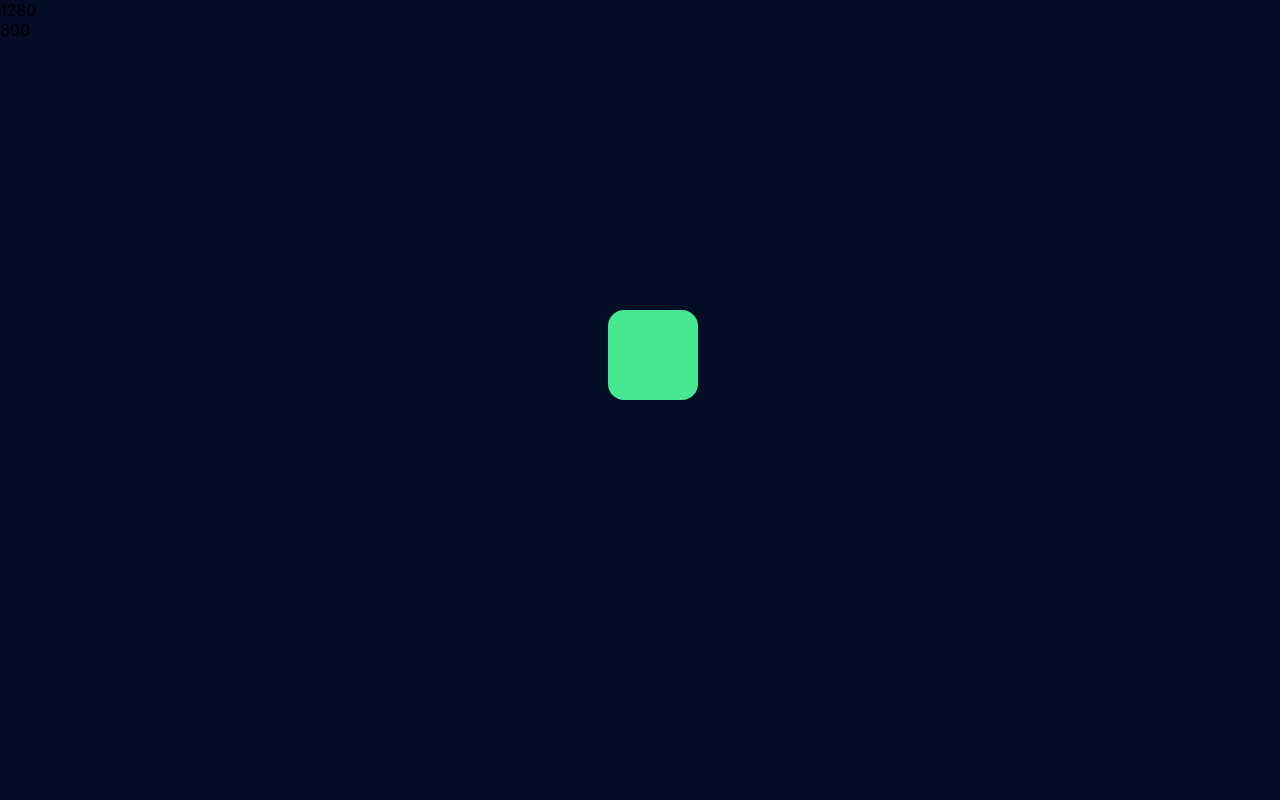
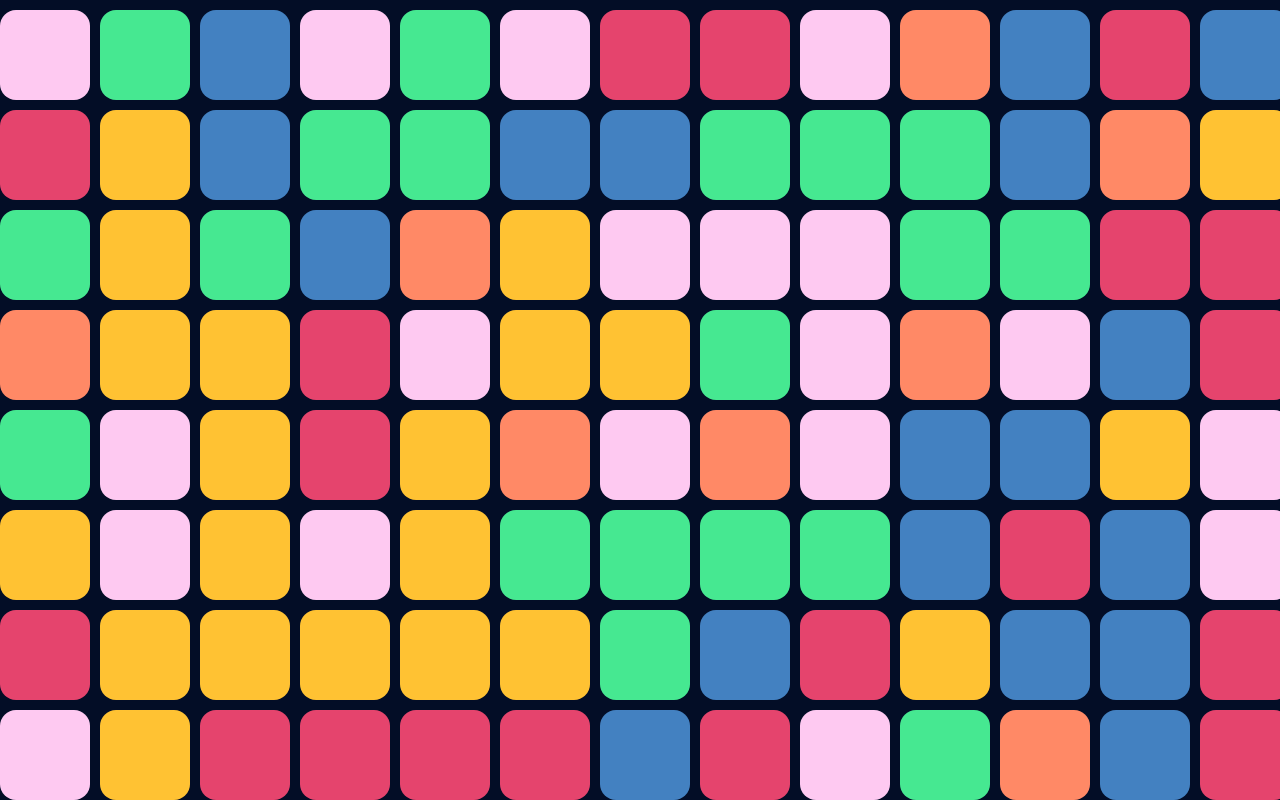
Before and after one commit to Yevreheim/ReactWebDevLearning, a React (Create React App) app: page / in a window 1280 px wide. Built offline with nearby package versions, Linux system fonts and the light colour scheme.

Commit message:
6/24 - Squares
Learned Animation of Squares, now exporting to another project

```diff
--- a/src/App.js
+++ b/src/App.js
@@ -12,7 +12,6 @@ let AppDisplay = styled.div
   backgroundColor: ${props => props.backgroundColor};
 `
 
-
 class App extends React.Component{
     constructor(props){
       super(props)
@@ -24,24 +23,24 @@ class App extends React.Component{
       }
     }
 
-
     render(){
       var WindowWidth = window.innerWidth;
-      var WidthRound = Math.ceil(WindowWidth/100);
+      var WidthRound = Math.ceil(WindowWidth / 100);
       var WindowHeight = window.innerHeight;
-      var HeightRound = Math.ceil(WindowHeight/100);
-
-
+      var HeightRound = Math.ceil(WindowHeight / 100);
+      const TestArray = [];
+      for (let indexHeight = 0; indexHeight < HeightRound; ++indexHeight) {
+        for (let indexWidth = 0; indexWidth < WidthRound; ++indexWidth) {
+          var SquareX = indexWidth * 100;
+          var SquareY = indexHeight * 100;
+          TestArray.push({ x: SquareX, y: SquareY});
+        }
+      }
       let AppOutput =
         <div>
           <AppDisplay style={{width:this.state.w, height: this.state.h, backgroundColor: this.state.backgroundColor,position: this.state.position}}>
-            {/* <TopBarClass/> */}
-            <div>
-              {WindowWidth}
-              <br/>
-              {WindowHeight}
-              <LoopTrue backgroundColor='#46e891' x = '47.5vw' y ='50vh'/>
-            </div>
+              {TestArray.map(({x,y})=>
+                <LoopTrue x={x} y={y}/>)}
           </AppDisplay>
         </div>
       return(
--- a/src/components/sidebar/SideBox.js
+++ b/src/components/sidebar/SideBox.js
@@ -12,7 +12,7 @@ class SideBoxClass extends React.Component{
     constructor(props){
         super(props)
         this.mouseHoverOff = this.mouseHoverOff.bind(this);
-        this.mouseHoverOn = this.mouseHoverOn.bind(this)
+        this.mouseHoverOn = this.mouseHoverOn.bind(this);
         this.handleClick = this.handleClick.bind(this);
         this.state ={
             w: '55px',
--- a/src/components/startscreen/testanimation.js
+++ b/src/components/startscreen/testanimation.js
@@ -1,27 +1,39 @@
 import {useSpring, animated} from 'react-spring'
 import React from 'react';
+import { useState } from 'react';
+
+function RandomInt(max) {
+  return Math.floor(Math.random() * max);
+}
 
 function LoopTrue(props) {
-    const styles = useSpring({
-      loop: true,
-      from: { rotateX: 0, rotateY: 0, rotateZ: 0 },
-      to: { rotateX: 0, rotateY: 0, rotateZ: 0 },
+    const [flipped, set] = useState(false);
+    const {transform} = useSpring({
+      transform: `perspective(600px)
+                  rotateX(${flipped ? 180 : 0}deg)
+                  rotateZ(${flipped ? 180 : 0}deg)`,
+      config: { mass: 5, tension: 1000, friction: 80 },
     })
 
+    const ColourArray = ['#46e891', '#E5446D', '#FF8966', '#FEC9F1', '#FFC233', '#4381C1'];
+    var RandomColour = ColourArray[RandomInt(6)];
 
     return (
+      <div onMouseLeave={() => set(state => !state)}>
         <animated.div
           style={{
             width: 90,
             height: 90,
-          backgroundColor: props.backgroundColor,
+            backgroundColor: RandomColour,
             borderRadius: 16,
             position: 'fixed',
             bottom: props.y,
             left: props.x,
-          ...styles,
+            transform
           }}
         />
+      </div>
+
     )
   }
 
```
Also changed, not shown: src/Screenshot_9.png (added). Lines whose indentation alone changed are shown as unchanged.
